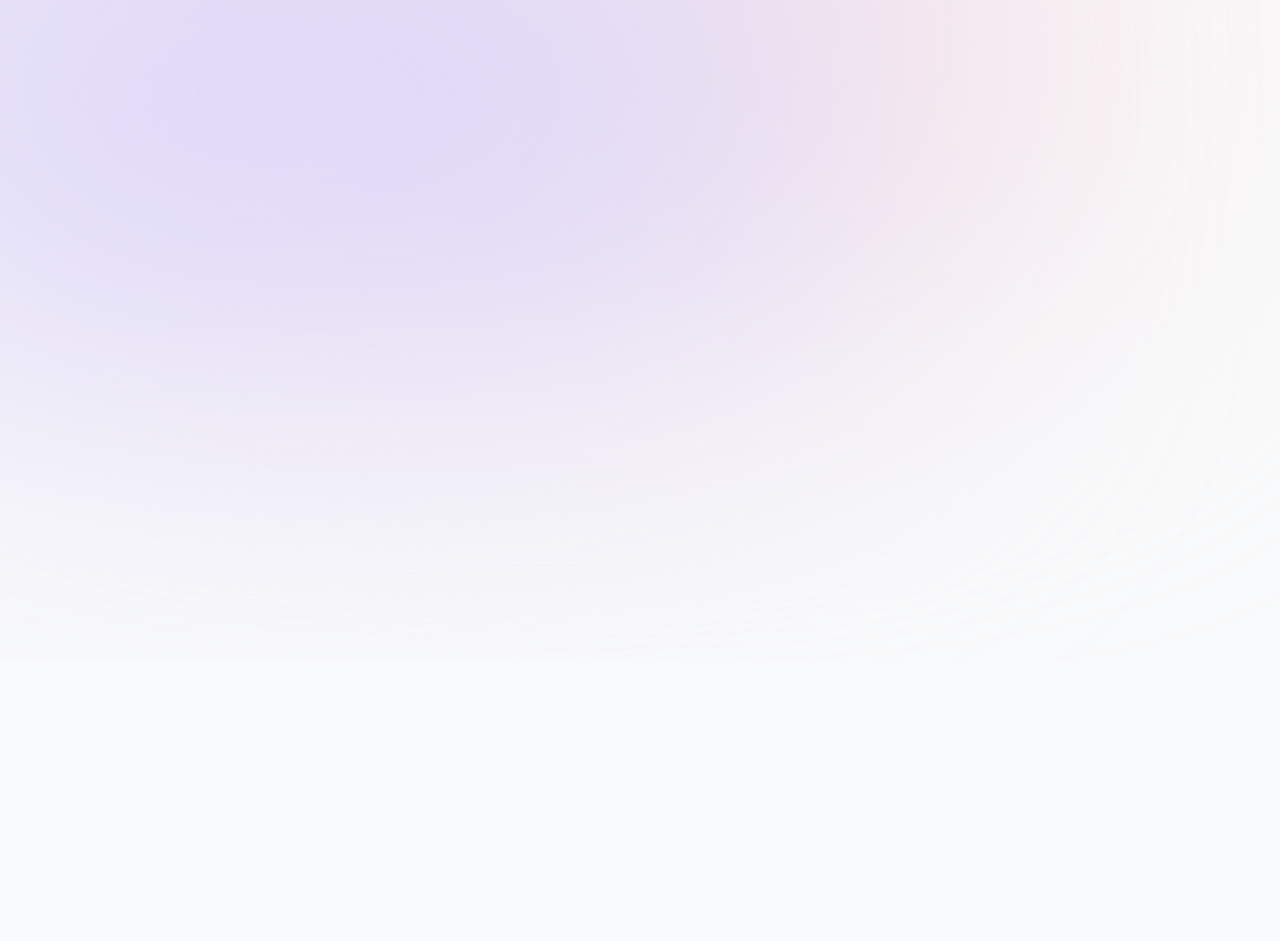
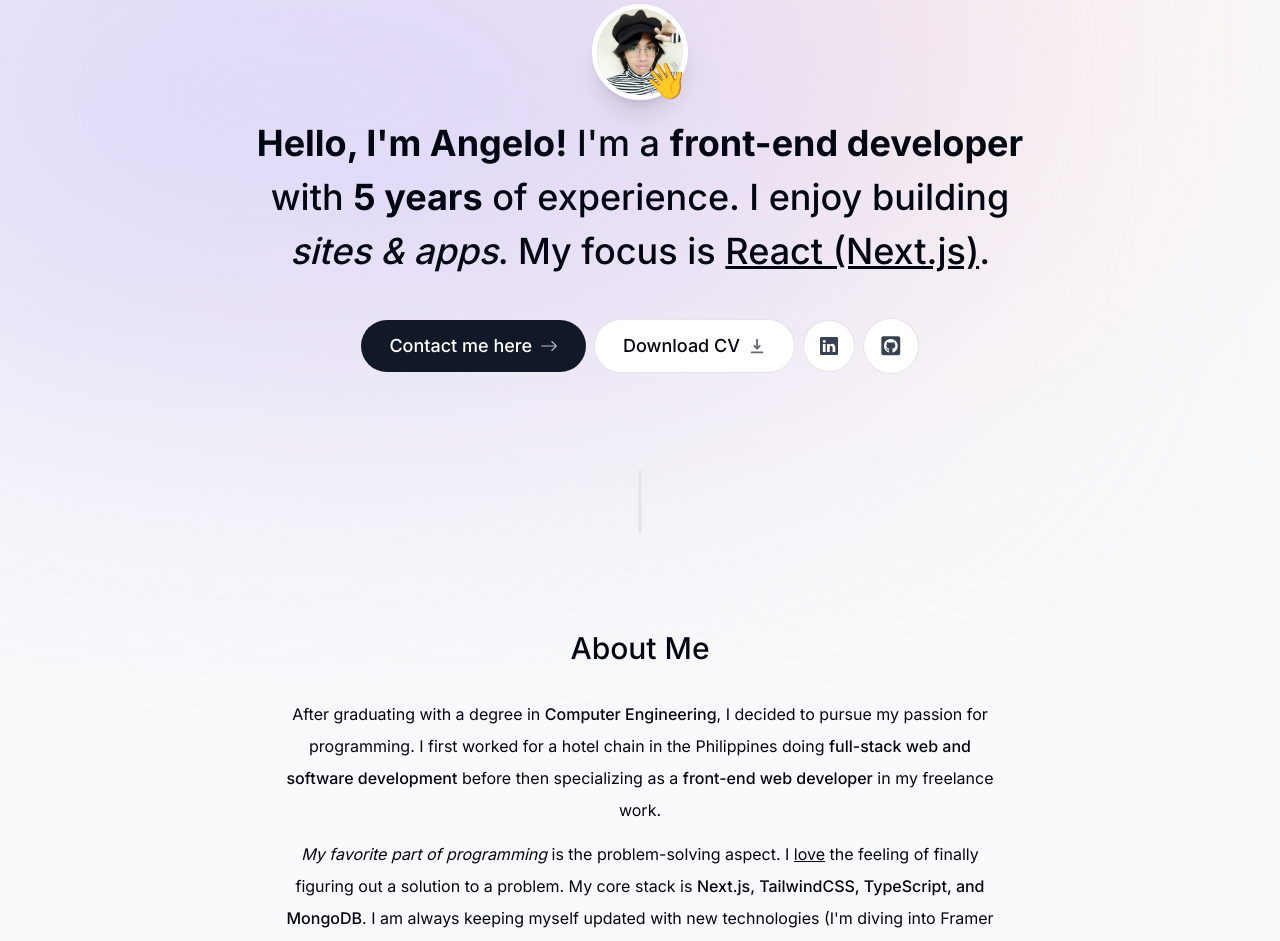
Before and after one commit to angelocarltoledo/portfolio, a Next.js app: page / in a window 1280 px wide. Shown: the part 140-1081 px from the top of the page. Before the commit the page ends 800 px from the top, so only its background shows below. Built offline with nearby package versions, Linux system fonts and the light colour scheme.

Commit message:
Completed Intro + About section

```diff
--- a/app/layout.tsx
+++ b/app/layout.tsx
@@ -16,7 +16,9 @@ export default function RootLayout({
 }) {
   return (
     <html lang="en">
-      <body className={`${inter.className} bg-gray-50 text-gray-950 relative`}>
+      <body
+        className={`${inter.className} bg-gray-50 text-gray-950 relative pt-28 sm:pt-36`}
+      >
         <div className="bg-[#fbe2e3] absolute top-[-6rem] -z-10 right-[11rem] h-[31.25rem] w-[31.25rem] rounded-full blur-[10rem] sm:w-[68.75rem]"></div>
         <div className="bg-[#dbd7fb] absolute top-[-1rem] -z-10 left-[-35rem] h-[31.25rem] w-[50rem] rounded-full blur-[10rem] sm:w-[68.75rem] md:left-[-33rem] lg:left-[-28rem] xl:left-[-15rem] 2xl:left-[-5rem]"></div>
 
--- a/app/page.tsx
+++ b/app/page.tsx
@@ -1,6 +1,13 @@
+import About from "@/components/about";
+import Intro from "@/components/intro";
+import SectionDivider from "@/components/section-divider";
+
 export default function Home() {
   return (
-    <main className="">
+    <main className="flex flex-col items-center px-4">
+      <Intro />
+      <SectionDivider />
+      <About />
     </main>
-  )
+  );
 }
--- /dev/null
+++ b/components/about.tsx
@@ -0,0 +1,54 @@
+"use client";
+
+import SectionHeading from "./section-heading";
+import { motion } from "framer-motion";
+
+export default function About() {
+  return (
+    <motion.section
+      className="mb-28 max-w-[45rem] text-center leading-8 sm:mb-40"
+      initial={{ opacity: 0, y: 100 }}
+      animate={{ opacity: 1, y: 0 }}
+      transition={{ delay: 0.175 }}
+    >
+      <SectionHeading>About Me</SectionHeading>
+      <p className="mb-3">
+        After graduating with a degree in{" "}
+        <span className="font-medium">Computer Engineering</span>, I decided to
+        pursue my passion for programming. I first worked for a hotel chain in
+        the Philippines doing{" "}
+        <span className="font-medium">
+          full-stack web and software development
+        </span>{" "}
+        before then specializing as a{" "}
+        <span className="font-medium">front-end web developer</span> in my
+        freelance work.{" "}
+      </p>
+
+      <p className="mb-3">
+        <span className="italic">My favorite part of programming</span> is the
+        problem-solving aspect. I <span className="underline">love</span> the
+        feeling of finally figuring out a solution to a problem. My core stack
+        is{" "}
+        <span className="font-medium">
+          Next.js, TailwindCSS, TypeScript, and MongoDB
+        </span>
+        . I am always keeping myself updated with new technologies (I'm diving
+        into Framer Motion with this portfolio website!) and I am currently
+        looking for a <span className="font-medium">full-time position</span> as
+        a <span className="font-medium underline">web/software developer</span>.
+      </p>
+
+      <p>
+        <span className="italic">When I'm not coding</span>, I do voice acting
+        for various manga channels on YouTube. I also enjoy{" "}
+        <span className="font-medium">learning foreign languages</span>.{" "}
+        <span className="group font-medium italic underline hover:before:content-['Bonjour!']">
+          <span className="group-hover:hidden">
+            Currently, I'm learning French.
+          </span>
+        </span>
+      </p>
+    </motion.section>
+  );
+}
--- /dev/null
+++ b/components/intro.tsx
@@ -0,0 +1,104 @@
+"use client";
+
+import Image from "next/image";
+import Picture from "@/public/biopic.png";
+import { motion } from "framer-motion";
+import Link from "next/link";
+import { BsArrowRight, BsLinkedin } from "react-icons/bs";
+import { HiDownload } from "react-icons/hi";
+import { FaGithubSquare } from "react-icons/fa";
+
+export default function Intro() {
+  return (
+    <section className="mb-28 max-w-[50rem] text-center sm:mb-0">
+      <div className="flex items-center justify-center">
+        <div className="relative">
+          <motion.div
+            initial={{ opacity: 0, scale: 0 }}
+            animate={{ opacity: 1, scale: 1 }}
+            transition={{
+              type: "tween",
+              duration: 0.2,
+            }}
+          >
+            <Image
+              src={Picture}
+              alt="Angelo Picture"
+              quality="95"
+              priority={true}
+              className="h-24 w-24 rounded-full object-cover border-[0.35rem] border-white shadow-xl"
+            />
+          </motion.div>
+
+          <motion.span
+            className="absolute bottom-0 right-0 text-4xl"
+            initial={{ opacity: 0, scale: 0 }}
+            animate={{ opacity: 1, scale: 1 }}
+            transition={{
+              type: "spring",
+              stiffness: 125,
+              delay: 0.1,
+              duration: 0.7,
+            }}
+          >
+            👋
+          </motion.span>
+        </div>
+      </div>
+
+      <motion.h1
+        className="mb-10 mt-4 px-4 text-2xl font-medium !leading-[1.5] sm:text-4xl"
+        initial={{ opacity: 0, y: 100 }}
+        animate={{ opacity: 1, y: 0 }}
+      >
+        <span className="font-bold">Hello, I'm Angelo!</span> I'm a{" "}
+        <span className="font-bold">front-end developer</span> with{" "}
+        <span className="font-bold">5 years</span> of experience. I enjoy
+        building <span className="italic">sites & apps</span>. My focus is{" "}
+        <span className="underline">React (Next.js)</span>.
+      </motion.h1>
+
+      <motion.div
+        className="flex flex-col sm:flex-row items-center justify-center gap-2 px-4 text-lg font-medium"
+        initial={{ opacity: 0, y: 100 }}
+        animate={{ opacity: 1, y: 0 }}
+        transition={{
+          delay: 0.1,
+        }}
+      >
+        <Link
+          href="#contact"
+          className="group bg-gray-900 text-white px-7 py-3 flex items-center gap-2 rounded-full outline-none focus:scale-110 hover:scale-110 hover:bg-gray-950 active:scale-105 transition"
+        >
+          Contact me here{" "}
+          <BsArrowRight className="opacity-70 group-hover:translate-x-1 transition" />
+        </Link>
+
+        <a
+          className="group bg-white px-7 py-3 flex items-center gap-2 rounded-full outline-none focus:scale-110 hover:scale-110 active:scale-105 transition cursor-pointer border border-black/10"
+          href="/CV.pdf"
+          download
+        >
+          Download CV{" "}
+          <HiDownload className="opacity-60 group-hover:translate-y-1 transition" />
+        </a>
+
+        <a
+          className="bg-white text-gray-700 p-4 flex items-center gap-2 rounded-full focus:scale-[1.15] hover:scale-[1.15] hover:text-gray-950 active:scale-105 transition cursor-pointer border border-black/10"
+          href="https://linkedin.com/in/angelocarltoledo/"
+          target="_blank"
+        >
+          <BsLinkedin />
+        </a>
+
+        <a
+          className="bg-white text-gray-700 p-4 flex items-center gap-2 text-[1.35rem] rounded-full focus:scale-[1.15] hover:scale-[1.15] hover:text-gray-950 active:scale-105 transition cursor-pointer border border-black/10"
+          href="https://github.com/angelocarltoledo"
+          target="_blank"
+        >
+          <FaGithubSquare />
+        </a>
+      </motion.div>
+    </section>
+  );
+}
--- /dev/null
+++ b/components/section-divider.tsx
@@ -0,0 +1,14 @@
+"use client";
+
+import { motion } from "framer-motion";
+
+export default function SectionDivider() {
+  return (
+    <motion.div
+      className="bg-gray-200 my-24 h-16 w-1 rounded-full hidden sm:block"
+      initial={{ opacity: 0, y: 100 }}
+      animate={{ opacity: 1, y: 0 }}
+      transition={{ delay: 0.125 }}
+    ></motion.div>
+  );
+}
--- /dev/null
+++ b/components/section-heading.tsx
@@ -0,0 +1,7 @@
+type SectionHeadingProps = {
+  children: React.ReactNode;
+};
+
+export default function SectionHeading({ children }: SectionHeadingProps) {
+  return <h2 className="text-3xl font-medium capitalize mb-8">{children}</h2>;
+}
```
Also changed, not shown: .eslintrc.json, public/biopic.png (added).
